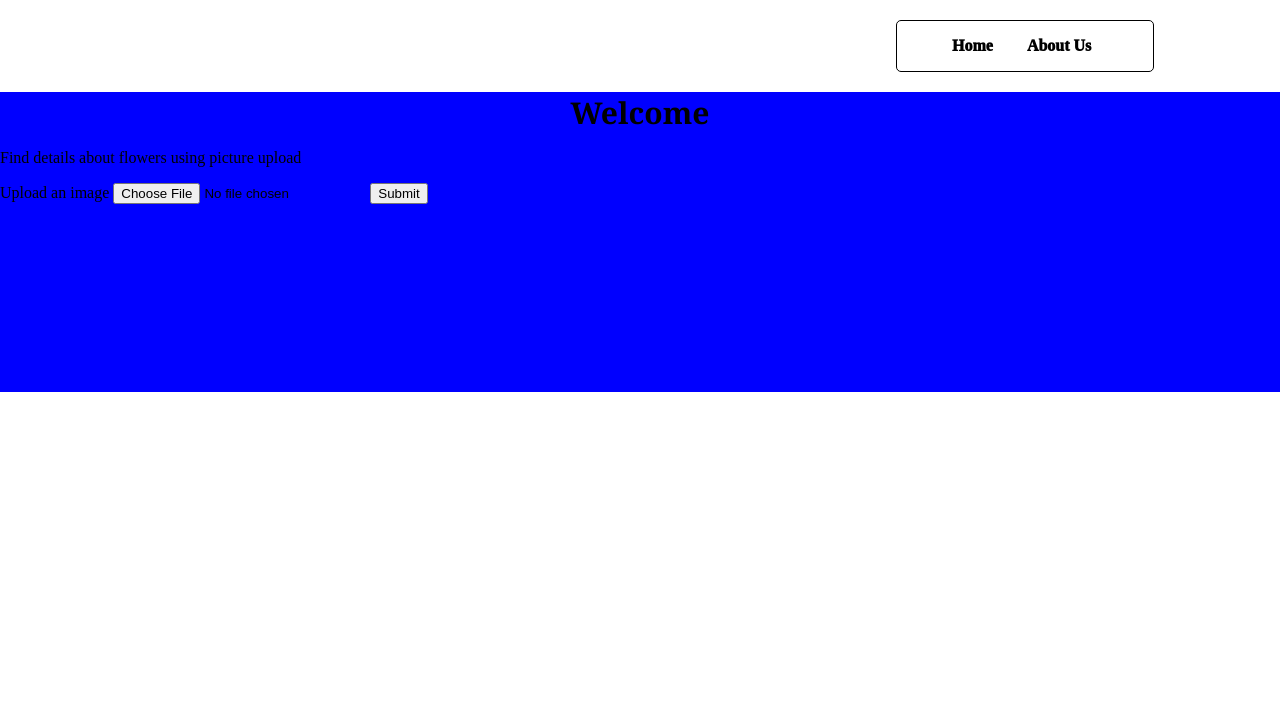
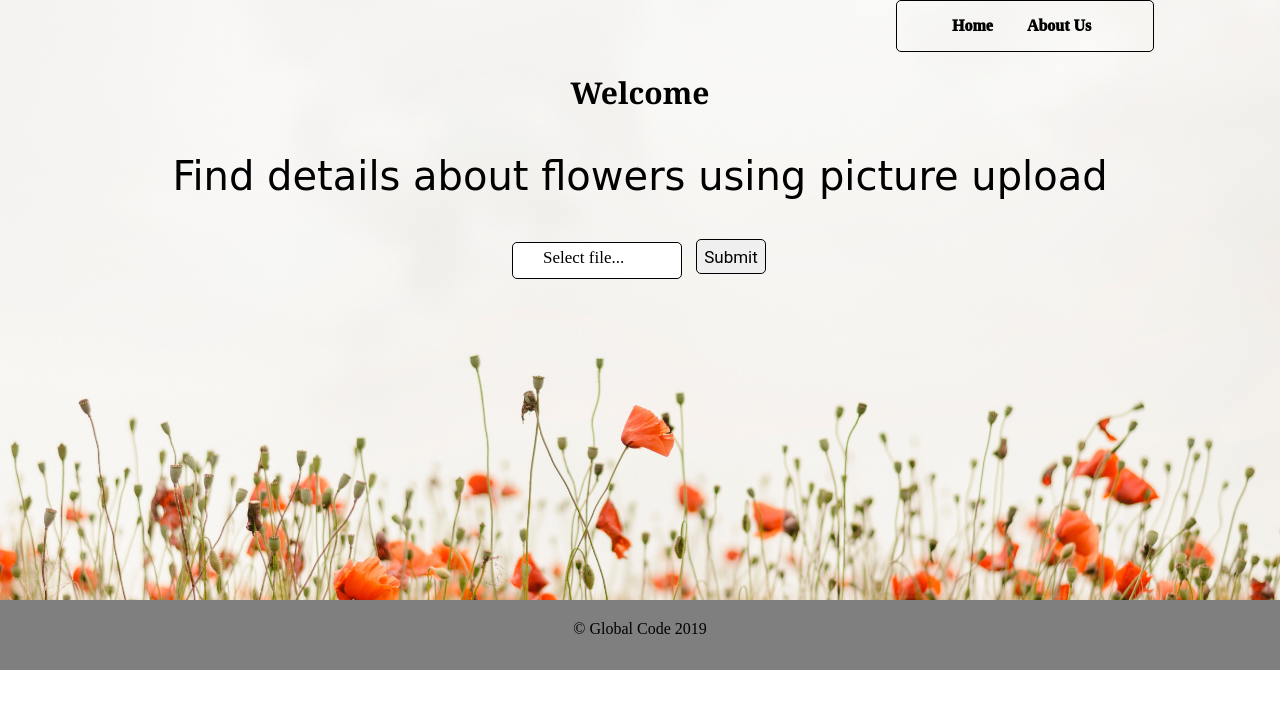
Before and after one commit to vizard-xi/web_image_analysis, a Flask app: page / in a window 1280 px wide. Shown: the top 709 px of the page. Run offline with Flask 2, Linux system fonts and the light colour scheme.

Commit message:
Update on the templates

```diff
--- a/static/css/homecss.css
+++ b/static/css/homecss.css
@@ -7,12 +7,11 @@ body
 .showcase
 {
 	width: 100%;
-	height: 500px;
-/*
-	background-image: url("../images/flowers_bouquet_roses_143180_3840x2160.jpg");
+	height: 600px;
+	background-image: url("../images/1.jpg");
 	background-size: cover;
 	background-repeat: no-repeat;
-*/
+	margin
 }
 .menu
 {
@@ -20,12 +19,16 @@ body
 	border-radius: 5px;
 	width: 20%;
 	height: auto;
-	margin: 20px 0px 0px 70%;
+	margin: 0px 0px 0px 70%;
 }
 .menu li
 {
 	display: inline;
 	margin: 0px 15px 0px 15px;
+}
+.menu li:hover
+{
+	text-decoration: underline;
 }
 .menu a
 {
@@ -40,7 +43,7 @@ body
 	margin: 20px 0px 0px 0px;
 	width: 100%;
 	height: 300px;
-	background-color: blue;
+	display: block;
 }
 .content h1
 {
@@ -50,3 +53,57 @@ body
 	margin: 0px 0px 0px 0px;
 	text-align: center;
 }
+.content p
+{
+	font-family: Comic Sans MS;
+	font-size: 40px;
+	text-align: center;
+}
+
+.upload {
+    background-color:#fff;
+    border: 1px solid black;
+    display:inline-block;
+    height: 30px;
+    position:relative;
+    width: 10%;
+    padding: 5px 10px 0px 30px;
+    border-radius: 5px;
+    margin: 0px 0px 0px 40%;
+}
+.upload span
+{
+    font-family: Quicksand;
+    font-size: 17px;
+}
+
+.upload:hover {
+    opacity:0.95;
+}
+
+.upload input[type="file"] {
+    display: input-block;
+    width: 100%;
+    height: 30px;
+    opacity: 0;
+    cursor: pointer;
+    position:absolute;
+}
+#button_1
+{
+	height: 35px;
+	width: 70px;
+	border: 1px solid black;
+	font-family: Roboto;
+	font-size: 17px;
+	border-radius: 5px;
+	margin: 0px 0px 0px 10px;
+}
+footer
+{
+	width: 100%;
+	height: 50px;
+	text-align: center;
+	background-color: rgba(0,0,0,0.5);
+	padding: 20px 0px 0px 0px;
+}
--- a/templates/home.html
+++ b/templates/home.html
@@ -22,12 +22,16 @@
 			<h1>Welcome</h1>
 			<p>Find details about flowers using picture upload</p>
 			<form method="GET">
-				<label>Upload an image</label>
-				<input type="file" name="upload">
+				<div class="upload">
+					<input type="file" accept="image/*" />
+					<span class="fileName">Select file...</span>
+				</div>
 				<button type="submit" id="button_1">Submit</button>
 			</form>
 		</div>
 	</div>
+
+	<footer>&copy Global Code 2019</footer>
 
 
 
```
Also changed, not shown: static/images/1.jpg (added), static/images/flowers_bouquet_roses_143180_3840x2160.jpg (deleted).
